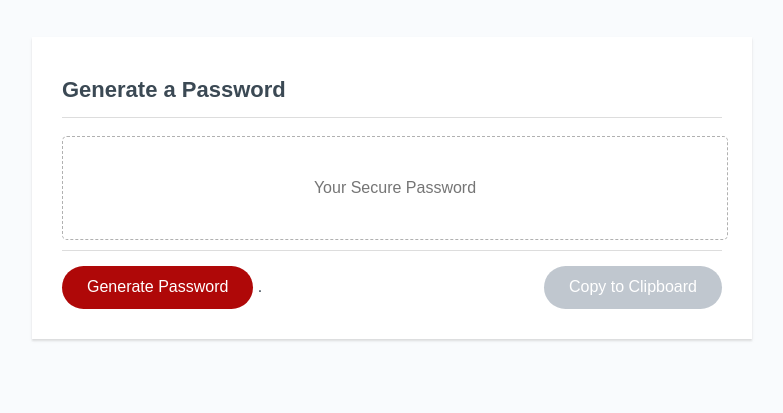
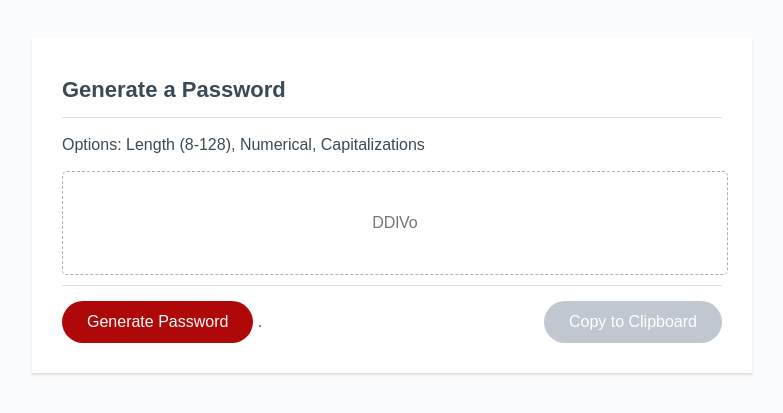
Before and after one commit to yankidank/PasswordGenerator, a plain HTML site: page index.html in a window 1280 px wide. Both pictures are taken after a click on the button "Generate Password". Shown: the part 53-466 px from the top of the page, without its empty margins (248-1031 px from the left). Drawn offline with Linux system fonts and the light colour scheme.

Commit message:
Added basic html generator function. Still needs configurable options added

```diff
--- a/assets/js/script.js
+++ b/assets/js/script.js
@@ -1,9 +1,19 @@
-function passField (){
+function passCompute (length){
+  var result           = '';
+  var characters       = 'ABCDEFGHIJKLMNOPQRSTUVWXYZabcdefghijklmnopqrstuvwxyz0123456789';
+  var charactersLength = characters.length;
+  for ( var i = 0; i < length; i++ ) {
+     result += characters.charAt(Math.floor(Math.random() * charactersLength));
+  }
+  return result;
+}
+//console.log(passCompute(5));
 
+function passGenerate (){
+  var text = document.getElementById('passField');
+  text.value = passCompute(5);
 }
-function passGenerate (){
 
-}
 function passCopy (){
   /* Get the text field */
   var copyText = document.getElementById("passField");
--- a/index.html
+++ b/index.html
@@ -21,6 +21,7 @@
 			<div class="main_content">
 				<h2>Generate a Password</h2>
 				<div class="password_wrapper">
+					<p>Options: Length (8-128), Numerical, Capitalizations</p>
 					<input type="text" class="password_field" id="passField" onClick="this.setSelectionRange(0, this.value.length)" value="Your Secure Password" />
 					<div class="buttons_wrapper">
 						<input type="button" class="button button_generate" id="passGenerate" onclick="passGenerate()" value="Generate Password">
```
